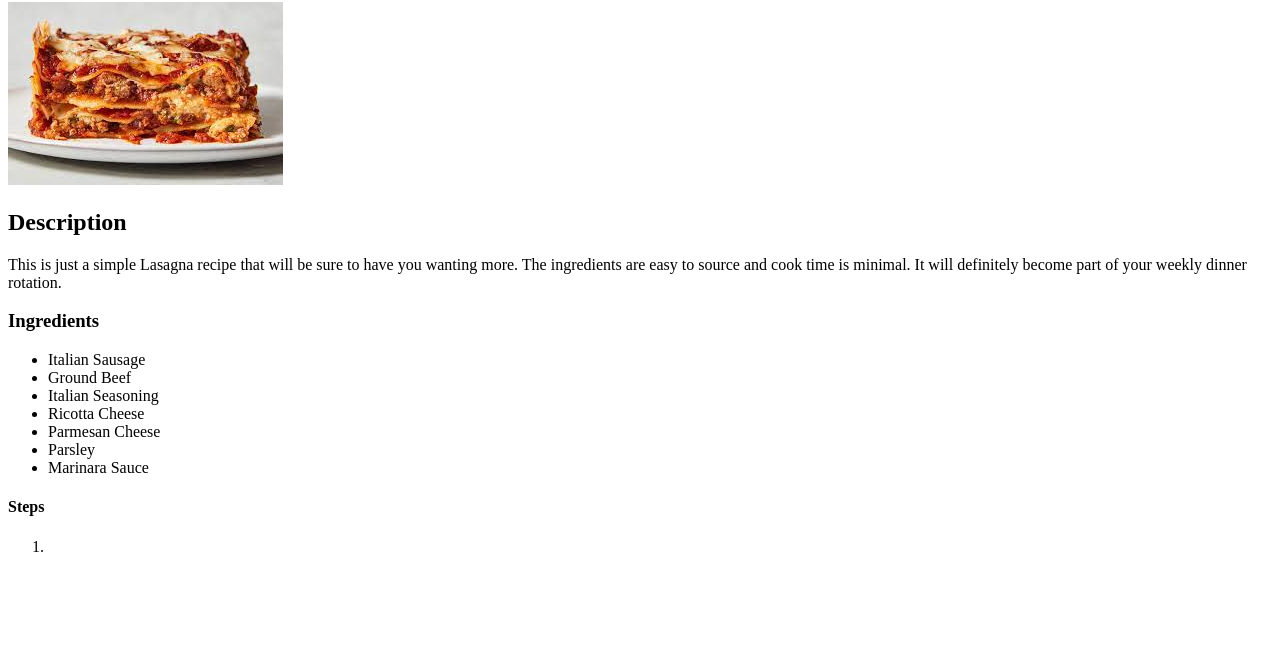
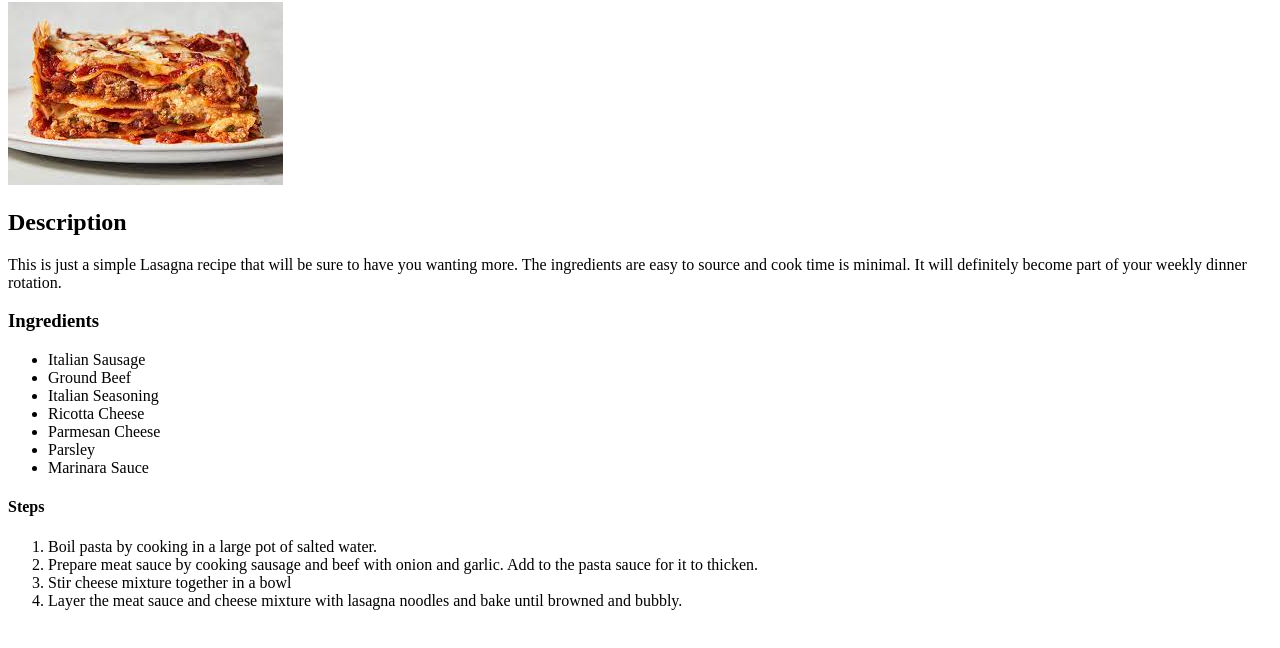
Before and after one commit to smexywizardguy/odin-recipes, a plain HTML site: page recipes/lasagna.html in a window 1280 px wide. Shown: the part 78-726 px from the top of the page. Drawn offline with Linux system fonts and the light colour scheme.

Commit message:
lasagna is ready

```diff
--- a/recipes/lasagna.html
+++ b/recipes/lasagna.html
@@ -24,7 +24,12 @@
         </Ul>
         <h4>Steps</h4>
         <ol>
-            <li></li>
+            <li>Boil pasta by cooking in a large pot of salted water.</li>
+            <li>Prepare meat sauce by cooking sausage and beef with onion and garlic.
+                Add to the pasta sauce for it to thicken.
+            </li>
+            <li>Stir cheese mixture together in a bowl</li>
+            <li>Layer the meat sauce and cheese mixture with lasagna noodles and bake until browned and bubbly.</li>
         </ol>
     </body>
 </html>
```
Also changed, not shown: index.html (+1 -0 lines).
